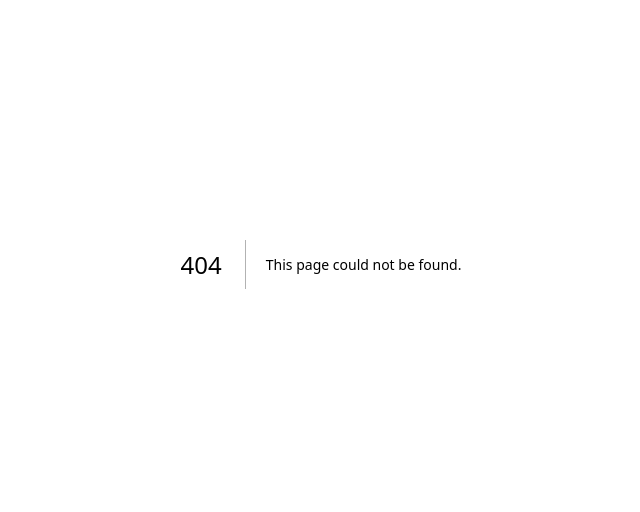
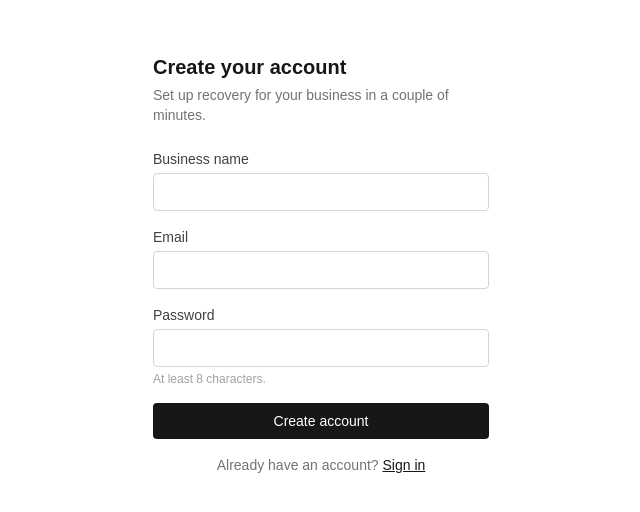
Before and after one commit to Ishika-eng/AI-Recovery-Agent---Razorpay-Buildathon, a Next.js app: page /signup in a window 1280 px wide. Before the commit this address had no page. Shown: the part 136-648 px from the top of the page, without its empty margins (319-959 px from the left). Built offline with nearby package versions, Linux system fonts and the light colour scheme.

Commit message:
feat(ui): sign-up page

```diff
--- /dev/null
+++ b/src/app/signup/page.tsx
@@ -0,0 +1,77 @@
+"use client";
+
+import { useActionState } from "react";
+import Link from "next/link";
+import { signupAction } from "@/app/actions/auth";
+
+export default function SignupPage() {
+  const [state, action, pending] = useActionState(signupAction, undefined);
+
+  return (
+    <div className="mx-auto flex min-h-screen max-w-sm flex-col justify-center px-6">
+      <h1 className="text-xl font-semibold text-neutral-900">Create your account</h1>
+      <p className="mt-1 text-sm text-neutral-500">Set up recovery for your business in a couple of minutes.</p>
+
+      <form action={action} className="mt-6 space-y-4">
+        <div>
+          <label htmlFor="name" className="block text-sm font-medium text-neutral-700">
+            Business name
+          </label>
+          <input
+            id="name"
+            name="name"
+            type="text"
+            required
+            autoComplete="organization"
+            className="mt-1 w-full rounded border border-neutral-300 px-3 py-2 text-sm focus:border-neutral-500 focus:outline-none"
+          />
+        </div>
+        <div>
+          <label htmlFor="email" className="block text-sm font-medium text-neutral-700">
+            Email
+          </label>
+          <input
+            id="email"
+            name="email"
+            type="email"
+            required
+            autoComplete="email"
+            className="mt-1 w-full rounded border border-neutral-300 px-3 py-2 text-sm focus:border-neutral-500 focus:outline-none"
+          />
+        </div>
+        <div>
+          <label htmlFor="password" className="block text-sm font-medium text-neutral-700">
+            Password
+          </label>
+          <input
+            id="password"
+            name="password"
+            type="password"
+            required
+            minLength={8}
+            autoComplete="new-password"
+            className="mt-1 w-full rounded border border-neutral-300 px-3 py-2 text-sm focus:border-neutral-500 focus:outline-none"
+          />
+          <p className="mt-1 text-xs text-neutral-400">At least 8 characters.</p>
+        </div>
+
+        {state?.error && <p className="text-sm text-red-600">{state.error}</p>}
+
+        <button
+          type="submit"
+          disabled={pending}
+          className="w-full rounded bg-neutral-900 px-4 py-2 text-sm font-medium text-white hover:bg-neutral-700 disabled:opacity-50"
+        >
+          {pending ? "Creating account…" : "Create account"}
+        </button>
+      </form>
+
+      <p className="mt-4 text-center text-sm text-neutral-500">
+        Already have an account?{" "}
+        <Link href="/login" className="font-medium text-neutral-900 underline">
+          Sign in
+        </Link>
+      </p>
+    </div>
+  );
+}
```
